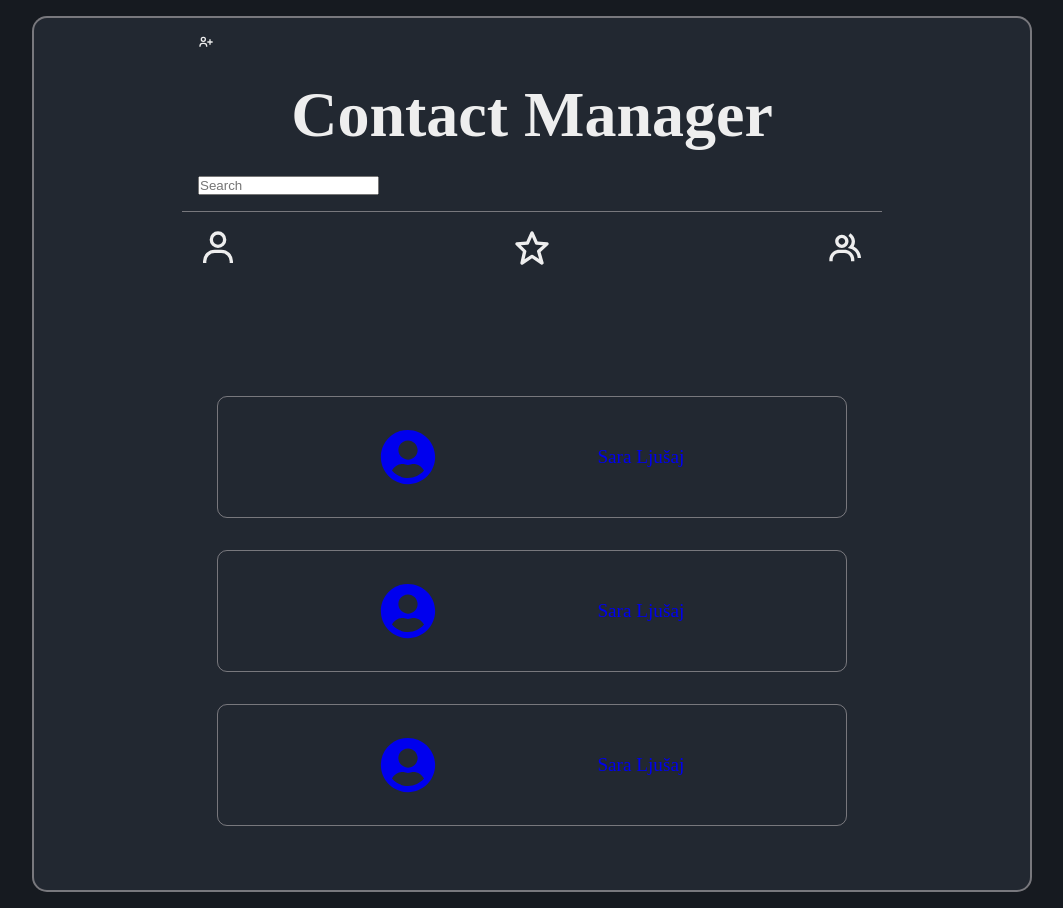
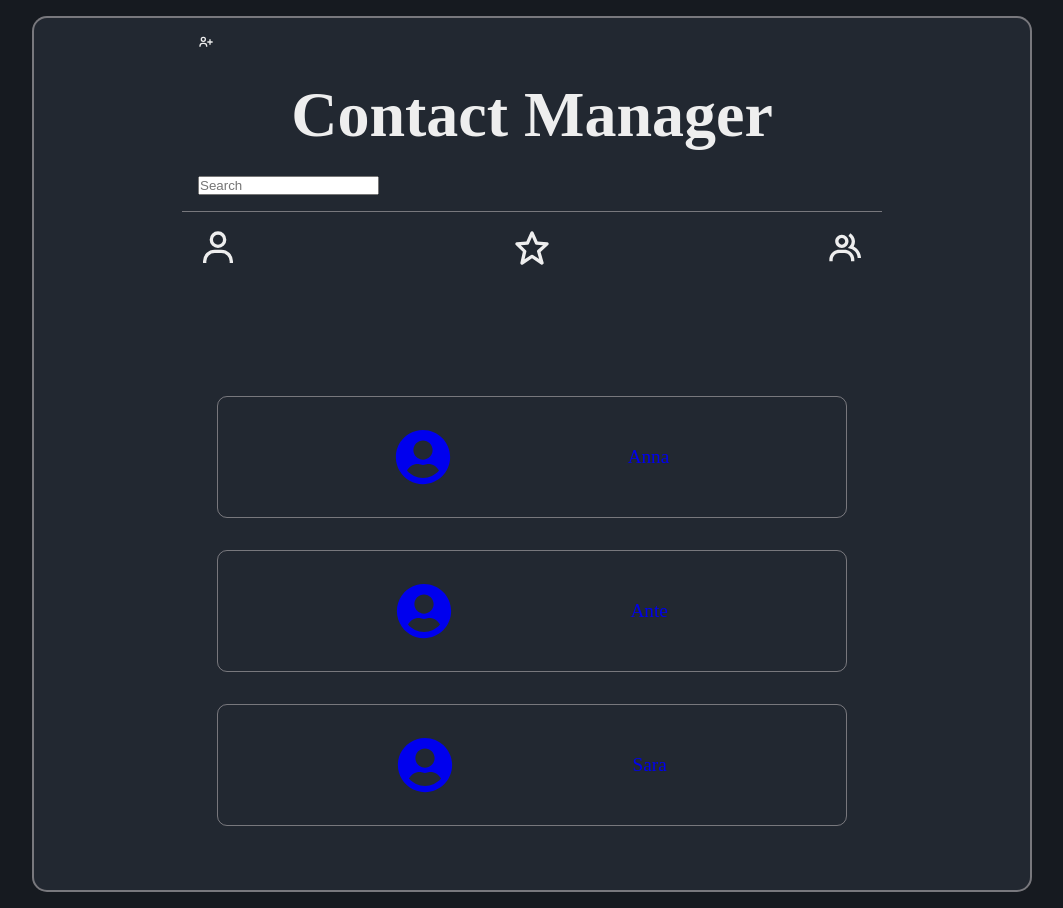
Before and after one commit to Ljusaj123/Contact-Manager, a React (Create React App) app in the folder frontend/: page / in a window 1280 px wide. Shown: the whole page, without its empty margins (108-1171 px from the left). Built offline with nearby package versions, Linux system fonts and the light colour scheme; a web font is replaced by a local one.

Commit message:
using props, added classnames

```diff
--- a/frontend/src/components/Contact.js
+++ b/frontend/src/components/Contact.js
@@ -1,14 +1,14 @@
 import React from "react";
 import { FaUserCircle } from "react-icons/fa";
 
-function Contact() {
+function Contact({ props }) {
   return (
     <div className="contact">
       <div className="contact-container">
         <div className="img-container">
-          <FaUserCircle />
+          <FaUserCircle className="user-icon" />
         </div>
-        <p className="contact-name">Sara Ljušaj</p>
+        <p className="contact-name">{props.name}</p>
       </div>
     </div>
   );
```
